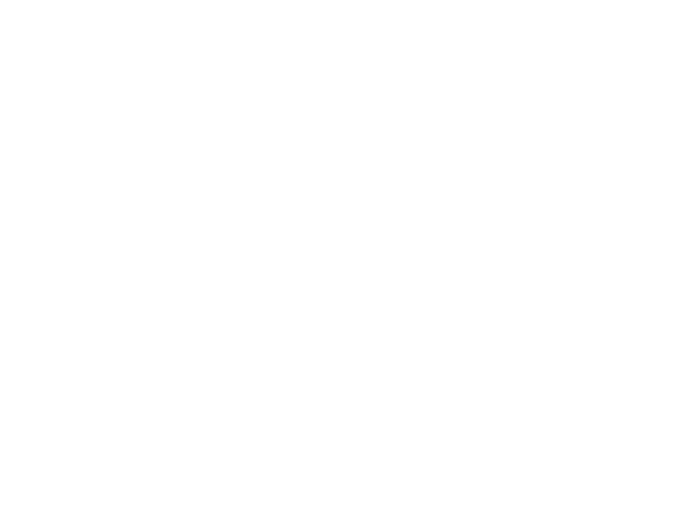
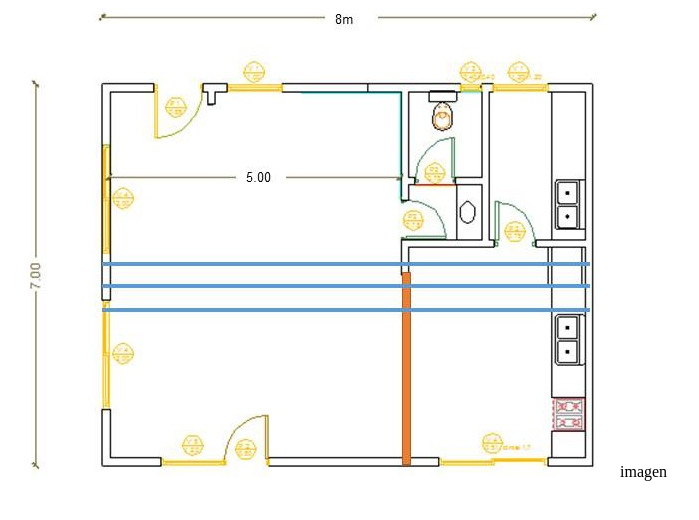
Before and after one commit to JoaquinCaviltelli/base-de-datos, a plain HTML site: page index.html in a window 1280 px wide. Shown: the whole page, without its empty margins (0-699 px from the left). Drawn offline with Linux system fonts and the light colour scheme.

Commit message:
Update index.html

```diff
--- a/index.html
+++ b/index.html
@@ -7,5 +7,6 @@
     <title>base de datos</title>
   </head>
   <body>
+    <img src="luz-de-apoyo.jpeg">imagen</img>
   </body>
 </html>
```
